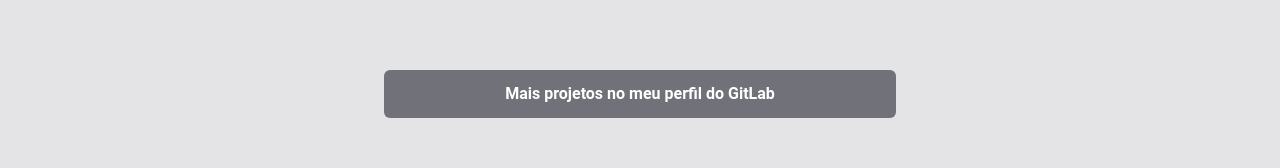
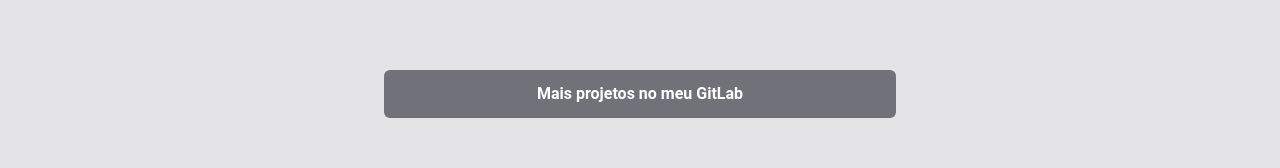
Before and after one commit to luizvilasboas/olooeez.gitlab.io, a React (Create React App) app: page / in a window 1280 px wide. Shown: the part 2013-2181 px from the top of the page. Built offline with nearby package versions, Linux system fonts and the light colour scheme; no server answers.

Commit message:
Fix projects layout in mobile

```diff
--- a/src/components/Projects/index.jsx
+++ b/src/components/Projects/index.jsx
@@ -11,7 +11,7 @@ import { Element } from 'react-scroll';
 const Projects = () => {
   return (
     <Element name='projects'>
-      <div className='text-textBlack mt-10 md:mt-20 flex flex-col items-start text-center mx-10'>
+      <div className='text-textBlack mt-10 md:mt-20 flex flex-col items-center md:items-start lg:items-start mx-10'>
         <Typography variant='h1' className='mb-5'>
           Projetos
         </Typography>
@@ -64,9 +64,9 @@ const Projects = () => {
           </div>
         ))}
       </section>
-      <div className='w-full flex items-center justify-center  mt-20'>
-        <Button className='max-w-lg' onClick={() => window.open('https://gitlab.com/olooeez', '_blank')}>
-          Mais projetos no meu perfil do GitLab
+      <div className='w-full flex items-center justify-center mt-10 md:mt-20'>
+        <Button className='max-w-xs md:max-w-lg lg:max-w-lg' onClick={() => window.open('https://gitlab.com/olooeez', '_blank')}>
+          Mais projetos no meu GitLab
         </Button>
       </div>
     </Element>
```
